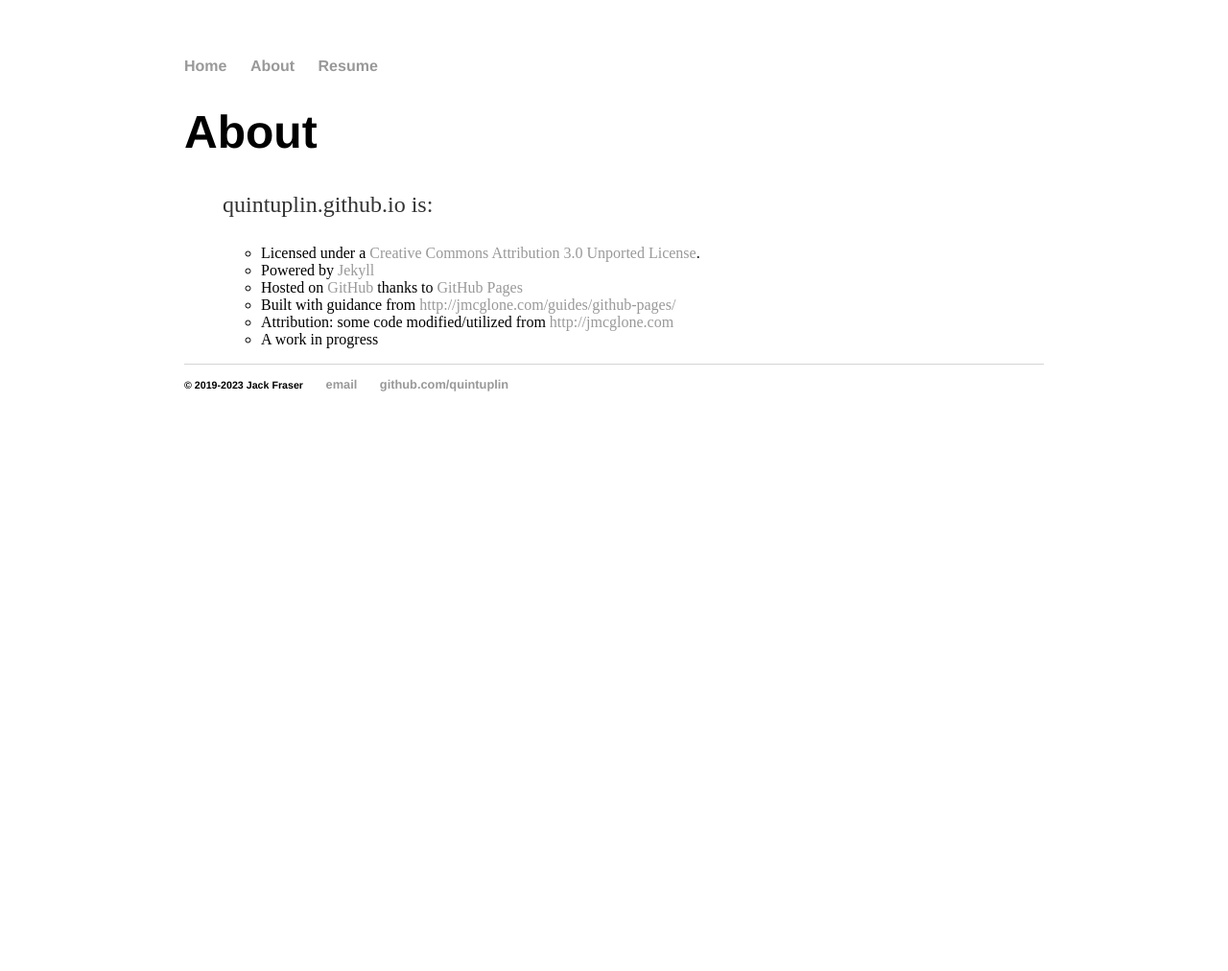
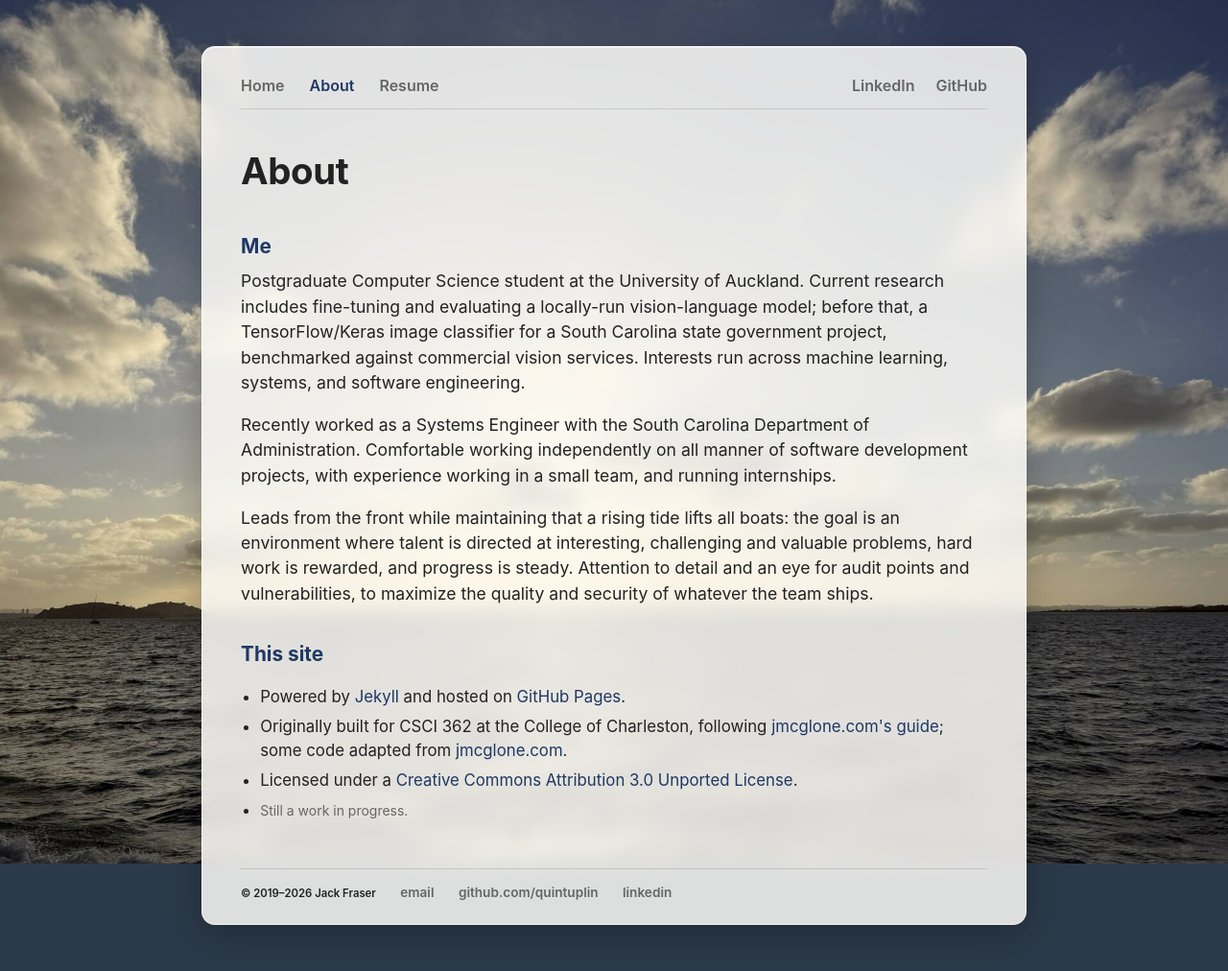
Before and after one commit to Quintuplin/quintuplin.github.io, a Jekyll site: the page built from about/index.html, in a window 1280 px wide. Shown: the whole page at 96% size. Built offline with Jekyll 4.4.1, drawn with Linux system fonts in a browser that asks for light colours; before the commit the page ends 900 px from its top, so only the background shows below that.

Commit message:
refinements

```diff
--- a/_layouts/default.html
+++ b/_layouts/default.html
@@ -1,16 +1,21 @@
 <!DOCTYPE html>
-	<html>
+<html lang="en">
 <head>
-			<title>{{ page.title }}</title>
-			<!-- link to main stylesheet -->
+	<meta charset="utf-8">
+	<meta name="viewport" content="width=device-width, initial-scale=1">
+	<title>{{ page.title }}{% if page.title != site.name %} · {{ site.name }}{% endif %}</title>
 	<link rel="stylesheet" type="text/css" href="/css/main.css">
 </head>
-		<body>
+<body class="page-{{ page.title | slugify }}">
+	<div class="backdrop" aria-hidden="true"></div>
+	<main class="sheet">
 	<nav>
 		<ul>
-	        		<li><a href="/">Home</a></li>
-		        	<li><a href="/about">About</a></li>
-	        		<li><a href="/cv">Resume</a></li>
+			<li><a href="/"{% if page.url == "/" %} class="active"{% endif %}>Home</a></li>
+			<li><a href="/about"{% if page.url contains "/about" %} class="active"{% endif %}>About</a></li>
+			<li><a href="/cv"{% if page.url contains "/cv" %} class="active"{% endif %}>Resume</a></li>
+			<li class="ext"><a href="https://github.com/quintuplin">GitHub</a></li>
+			<li class="ext"><a href="https://www.linkedin.com/in/jack-fraser-3a137ba3/">LinkedIn</a></li>
 		</ul>
 	</nav>
 	<div class="container">
@@ -20,10 +25,12 @@
 	</div><!-- /.container -->
 	<footer>
 		<ul>
-				<li><small>&copy; 2019-2023 Jack Fraser</small></li>
-	        		<li><a href="mailto:quintuplin12@gmail.com">email</a></li>
+			<li><small>&copy; 2019&ndash;2026 Jack Fraser</small></li>
+			<li><a href="mailto:adamjackfraser@gmail.com">email</a></li>
 			<li><a href="https://github.com/quintuplin">github.com/quintuplin</a></li>
+			<li><a href="https://www.linkedin.com/in/jack-fraser-3a137ba3/">linkedin</a></li>
 		</ul>
 	</footer>
+	</main>
 </body>
 </html>
--- a/about/index.html
+++ b/about/index.html
@@ -3,16 +3,16 @@ layout: default
 title: About
 ---
 	<h1>{{ page.title }}</h1>
-	<ul class="about">
-	    <p>quintuplin.github.io is:</p>
 
-	      <ul class="list-unstyled">
-		<li>Licensed under a <a rel="license" href="http://creativecommons.org/licenses/by/3.0/deed.en_US">Creative Commons Attribution 3.0 Unported License</a>. </li>
-		<li>Powered by <a href="http://jekyllrb.com/" title="Jekyll">Jekyll</a></li>
-		<li>Hosted on <a href="http://github.com/quintuplin/quintuplin.github.io" title="This site hosted on GitHub">GitHub</a> thanks to <a href="http://pages.github.com/" title="GitHub Pages">GitHub Pages</a></li>
-		<li>Built with guidance from <a href="http://jmcglone.com/guides/github-pages/" title="http://jmcglone.com/guides/github-pages/">http://jmcglone.com/guides/github-pages/</a></li>
-		<li>Attribution: some code modified/utilized from <a href="http://jmcglone.com" title="http://jmcglone.com">http://jmcglone.com</a></li>
+	<h2>Me</h2>
+	<p>Postgraduate Computer Science student at the University of Auckland. Current research includes fine-tuning and evaluating a locally-run vision-language model; before that, a TensorFlow/Keras image classifier for a South Carolina state government project, benchmarked against commercial vision services. Interests run across machine learning, systems, and software engineering.</p>
+	<p>Recently worked as a Systems Engineer with the South Carolina Department of Administration. Comfortable working independently on all manner of software development projects, with experience working in a small team, and running internships.</p>
+	<p>Leads from the front while maintaining that a rising tide lifts all boats: the goal is an environment where talent is directed at interesting, challenging and valuable problems, hard work is rewarded, and progress is steady. Attention to detail and an eye for audit points and vulnerabilities, to maximize the quality and security of whatever the team ships.</p>
 
-		<li>A work in progress</li>
-	      </ul>
+	<h2>This site</h2>
+	<ul class="list-unstyled">
+		<li>Powered by <a href="https://jekyllrb.com/" title="Jekyll">Jekyll</a> and hosted on <a href="https://github.com/quintuplin/quintuplin.github.io" title="This site on GitHub">GitHub Pages</a>.</li>
+		<li>Originally built for CSCI 362 at the College of Charleston, following <a href="http://jmcglone.com/guides/github-pages/">jmcglone.com's guide</a>; some code adapted from <a href="http://jmcglone.com">jmcglone.com</a>.</li>
+		<li>Licensed under a <a rel="license" href="http://creativecommons.org/licenses/by/3.0/deed.en_US">Creative Commons Attribution 3.0 Unported License</a>.</li>
+		<li><small>Still a work in progress.</small></li>
 	</ul>
--- a/css/main.css
+++ b/css/main.css
@@ -1,43 +1,120 @@
+:root {
+    --ink: #222;
+    --muted: #666;
+    --line: #e2e2e2;
+    --accent: #1f3864;
+}
+* { box-sizing: border-box; }
+html { background: #2b3a4a; }
 body {
-    margin: 60px auto;
-    width: 70%;
+    margin: 0;
+    padding: 48px 20px;
+    min-height: 100vh;
+    font-family: -apple-system, "Segoe UI", Helvetica, Arial, sans-serif;
+    color: var(--ink);
+    line-height: 1.5;
+}
+/* Fixed photo backdrop; a fixed element (not background-attachment) so it also stays put on iOS */
+.backdrop {
+    position: fixed;
+    inset: 0;
+    z-index: -1;
+    background: url("/assets/bg.jpg") center / cover no-repeat;
+}
+/* Paper sheet the page lives on */
+.sheet {
+    max-width: 860px;
+    margin: 0 auto;
+    padding: 28px 40px 22px;
+    background: rgba(252, 251, 247, 0.86);
+    -webkit-backdrop-filter: blur(10px) saturate(120%);
+    backdrop-filter: blur(10px) saturate(120%);
+    border-radius: 14px;
+    border: 1px solid rgba(255, 255, 255, 0.55);
+    box-shadow: 0 10px 40px rgba(0, 0, 0, 0.28), 0 1px 0 rgba(255,255,255,0.6) inset;
 }
 nav ul, footer ul {
-    font-family:'Helvetica', 'Arial', 'Sans-Serif';
-    padding: 0px;
+    padding: 0;
+    margin: 0;
     list-style: none;
-    font-weight: bold;
+    font-weight: 600;
 }
 nav ul li, footer ul li {
-    display: inline;
-    margin-right: 20px;
+    display: inline-block;
+    margin-right: 22px;
 }
+nav {
+    border-bottom: 1px solid rgba(0,0,0,0.12);
+    padding-bottom: 12px;
+    margin-bottom: 36px;
+}
+nav li.ext { float: right; margin-right: 0; margin-left: 22px; }
+nav a { color: var(--muted); }
+nav a.active { color: var(--accent); }
 a {
     text-decoration: none;
-    color: #999;
+    color: var(--accent);
 }
-a:hover {
-    text-decoration: underline;
+a:hover { text-decoration: underline; }
+h1 {
+    font-size: 2.4em;
+    margin: 0 0 0.5em;
+    letter-spacing: -0.01em;
 }
-h1 {
-    font-size: 3em;
-    font-family:'Helvetica', 'Arial', 'Sans-Serif';
+h2 {
+    font-size: 1.3em;
+    margin: 1.6em 0 0.4em;
+    color: var(--accent);
 }
 p {
-    font-size: 1.5em;
-    line-height: 1.4em;
-    color: #333;
+    font-size: 1.1em;
+    margin: 0 0 1em;
 }
 footer {
-    border-top: 1px solid #d5d5d5;
-    font-size: .8em;
+    border-top: 1px solid rgba(0,0,0,0.12);
+    margin-top: 48px;
+    padding-top: 14px;
+    font-size: .85em;
+}
+footer a { color: var(--muted); }
+
+/* Home */
+.blurb::after { content: ""; display: table; clear: both; }
+.blurb img.profile {
+    float: left;
+    width: 240px;
+    height: auto;
+    border-radius: 8px;
+    margin: 6px 24px 12px 0;
 }
 
-ul.posts {
-    margin: 20px auto 40px;
-    font-size: 1.5em;
+/* About */
+ul.about, ul.list-unstyled {
+    padding-left: 1.2em;
+    font-size: 1.05em;
 }
+ul.about li, ul.list-unstyled li { margin-bottom: 6px; }
+ul.list-unstyled small { color: var(--muted); }
 
-ul.posts li {
-    list-style: none;
+/* Resume */
+.resume-frame {
+    width: 100%;
+    height: 85vh;
+    min-height: 700px;
+    border: 1px solid var(--line);
+    border-radius: 6px;
 }
+.resume-links { font-size: .95em; color: var(--muted); margin-bottom: 12px; }
+
+/* Blog */
+ul.posts { margin: 20px auto 40px; font-size: 1.2em; padding: 0; }
+ul.posts li { list-style: none; margin-bottom: 8px; }
+ul.posts li span { color: var(--muted); font-size: .85em; margin-right: 6px; }
+
+@media (max-width: 600px) {
+    body { padding: 16px 10px; }
+    .sheet { padding: 20px 20px 16px; border-radius: 10px; }
+    nav li.ext { float: none; margin-left: 0; margin-right: 22px; }
+    .blurb img.profile { float: none; display: block; width: 200px; margin: 0 0 16px; }
+    h1 { font-size: 1.9em; }
+}
--- a/cv/index.html
+++ b/cv/index.html
@@ -3,6 +3,5 @@ layout: default
 title: Resume
 ---
 <h1>{{ page.title }}</h1>
-    <ul class="resume">
-        <iframe src="https://docs.google.com/document/d/e/2PACX-1vT2LtRUsrjxbF9AHfoLcy9Z7aq3hwFRkxxrQ21YcnaZgd4M9yry66SVRg5xIppRxgKh-jMZbJH1scsA/pub?embedded=true" style="width: fit-content;height: fit-content; min-width: 750px;min-height: 1000px;"></iframe>
-    </ul>
+<p class="resume-links"><a href="https://drive.google.com/file/d/1sNT9jsT8WDnvUEWQ1VWnti8eN9Rod8-y/view">Open in Google Drive</a> &middot; <a href="https://drive.google.com/uc?export=download&id=1sNT9jsT8WDnvUEWQ1VWnti8eN9Rod8-y">Download PDF</a></p>
+<iframe class="resume-frame" src="https://drive.google.com/file/d/1sNT9jsT8WDnvUEWQ1VWnti8eN9Rod8-y/preview" allow="autoplay"></iframe>
```
Also changed, not shown: index.html (+4 -13 lines), README.md, assets/bg.jpg (added), assets/profile.jpg (added). Lines whose indentation alone changed are shown as unchanged.
